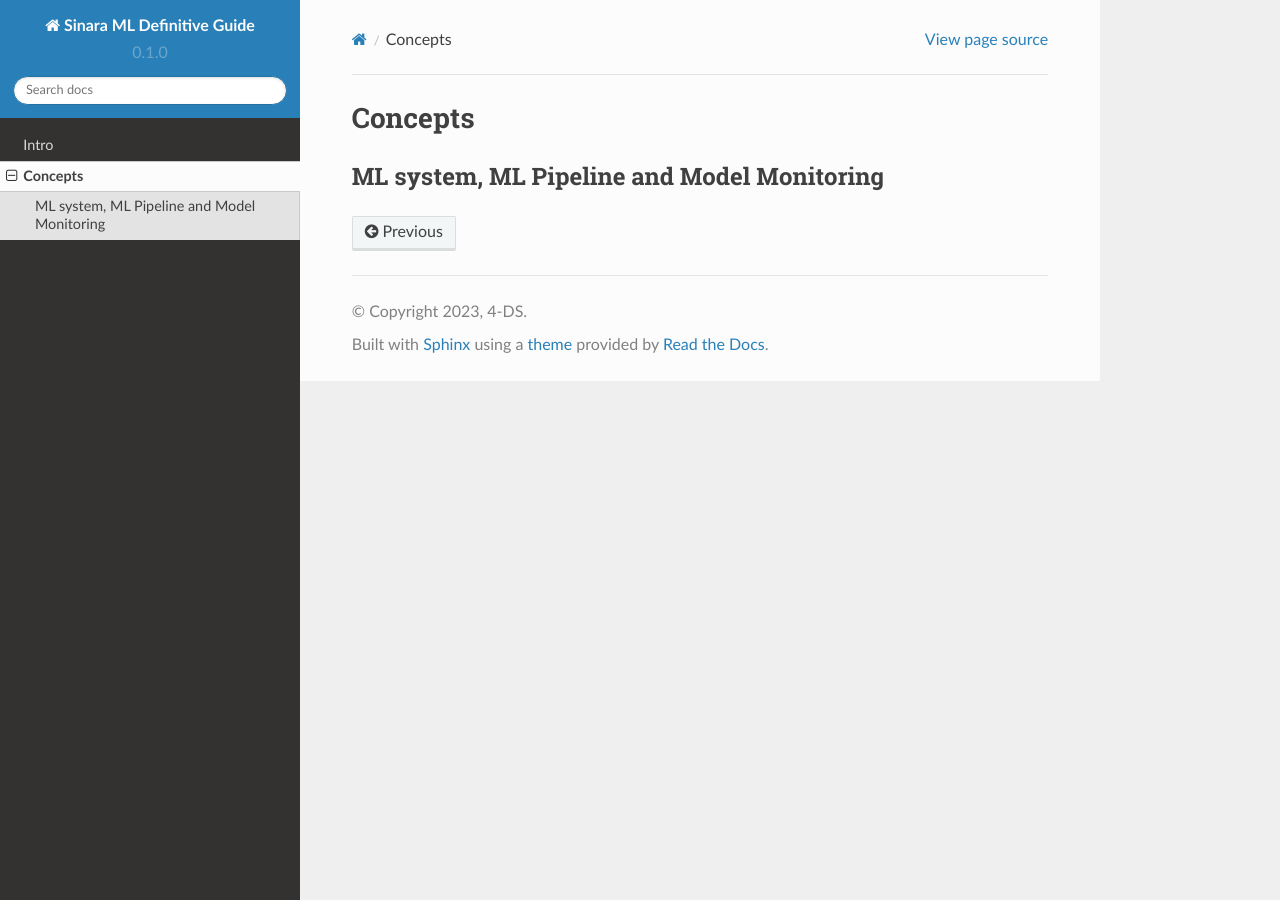
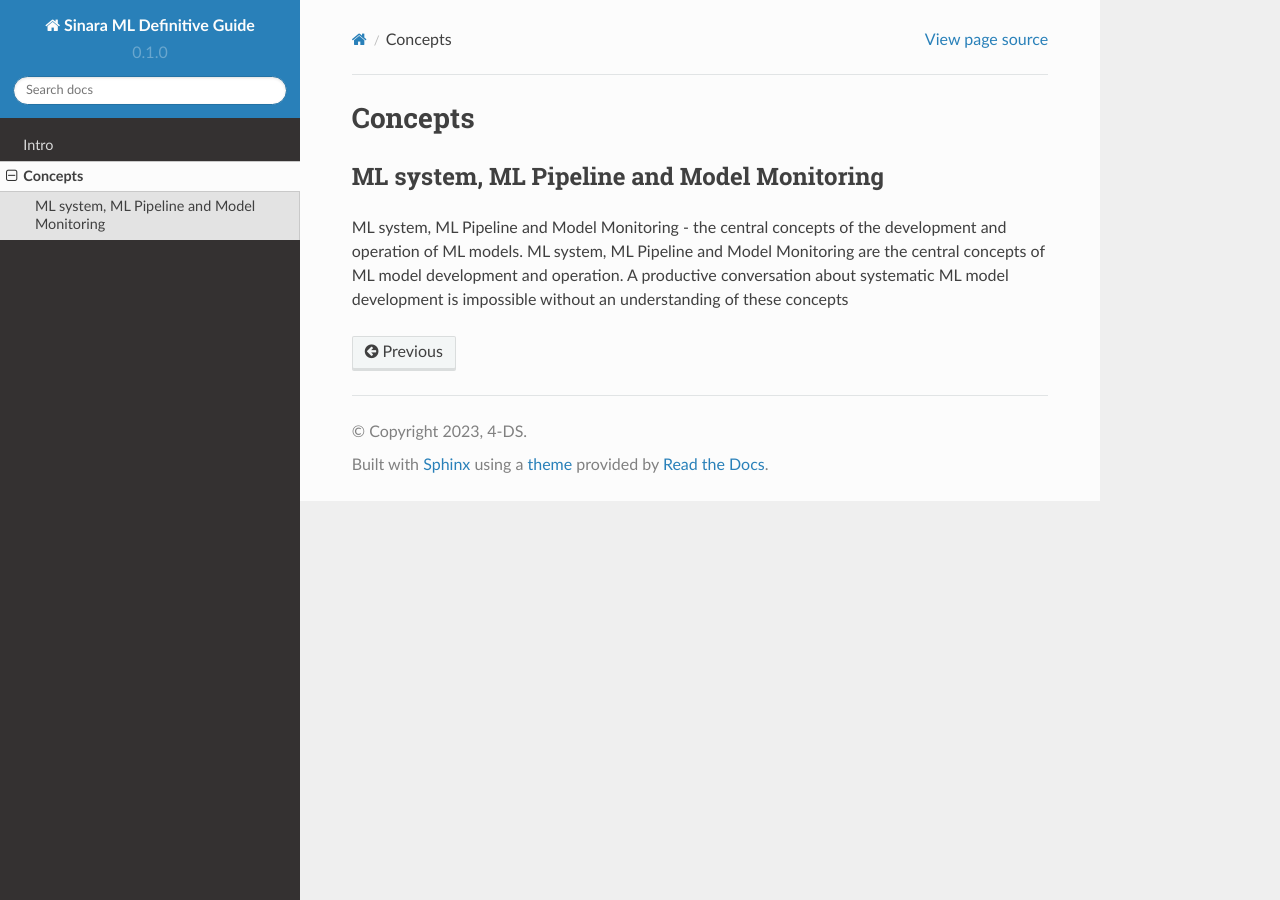
Before and after one commit to 4-DS/SinaraML-Def-Guide, a Sphinx documentation site: the page built from docs/source/concepts.rst, in a window 1280 px wide. Built offline with Sphinx 7.4.7 and the Read the Docs theme 2.0.0, drawn with Linux system fonts in a browser that asks for light colours.

Commit message:
Update concepts.rst

```diff
--- a/docs/source/concepts.rst
+++ b/docs/source/concepts.rst
@@ -4,3 +4,5 @@ Concepts
 
 ML system, ML Pipeline and Model Monitoring
 *******************************************
+
+ML system, ML Pipeline and Model Monitoring - the central concepts of the development and operation of ML models. ML system, ML Pipeline and Model Monitoring are the central concepts of ML model development and operation. A productive conversation about systematic ML model development is impossible without an understanding of these concepts
```
